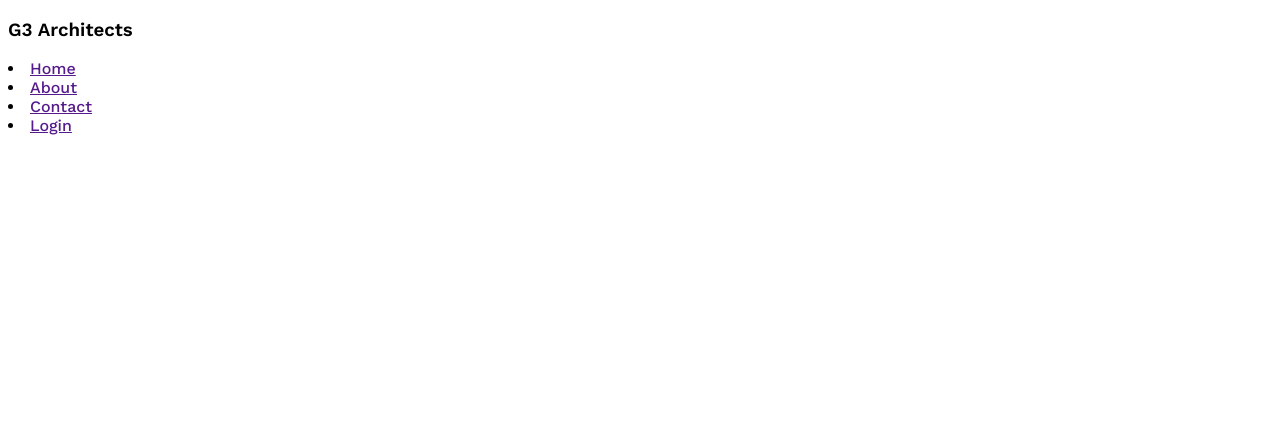
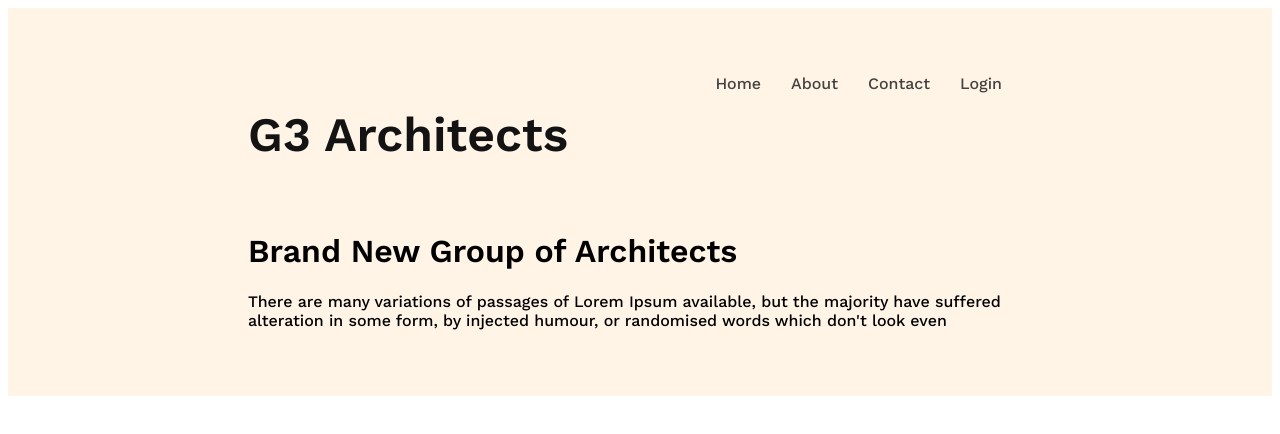
Before and after one commit to tariqulislam6062/g3-architects-website, a plain HTML site: page index.html in a window 1280 px wide. Drawn offline with nearby package versions, Linux system fonts and the light colour scheme.

Commit message:
adder banner title

```diff
--- a/index.html
+++ b/index.html
@@ -9,12 +9,18 @@
 <body>
     <header>
             <nav>
-                <h3>G3 Architects</h3>
-                <li><a href="">Home</a></li>
-                <li><a href="">About</a></li>
-                <li><a href="">Contact</a></li>
-                <li><a href="">Login</a></li>
+                <h3 class="nav-title">G3 Architects</h3>
+                <ul>
+                    <li><a href="">Home</a></li>
+                    <li><a href="">About</a></li>
+                    <li><a href="">Contact</a></li>
+                    <li><a href="">Login</a></li>
+                </ul>
             </nav>
+            <div class="banner">
+                <h1 class="banner-title">Brand New Group of Architects</h1>
+                <p class="banner-description">There are many variations of passages of Lorem Ipsum available, but the majority have suffered alteration in some form, by injected humour, or randomised words which don't look even</p>
+            </div>
     </header>
     <main>
 
--- a/styles/arctitects.css
+++ b/styles/arctitects.css
@@ -5,3 +5,31 @@
     font-family: 'Open Sans', sans-serif;
     font-family: 'Work Sans', sans-serif;
 }
+/* header style */
+header{
+    background: rgba(255, 144, 14, 0.10);
+    padding: 50px 240px;
+}
+nav{
+    display: flex;
+    justify-content: space-between;
+}
+.nav-title{
+   font-size: 3rem;
+   font-weight: 700;
+   color: #131313;
+}
+
+nav > ul{
+    display: flex;
+}
+nav li{
+    list-style: none;
+    margin-right: 30px;
+    font-weight: 500;
+    font-size: 1rem;
+}
+nav li a{
+    text-decoration: none;
+    color: #424242;
+}
```
